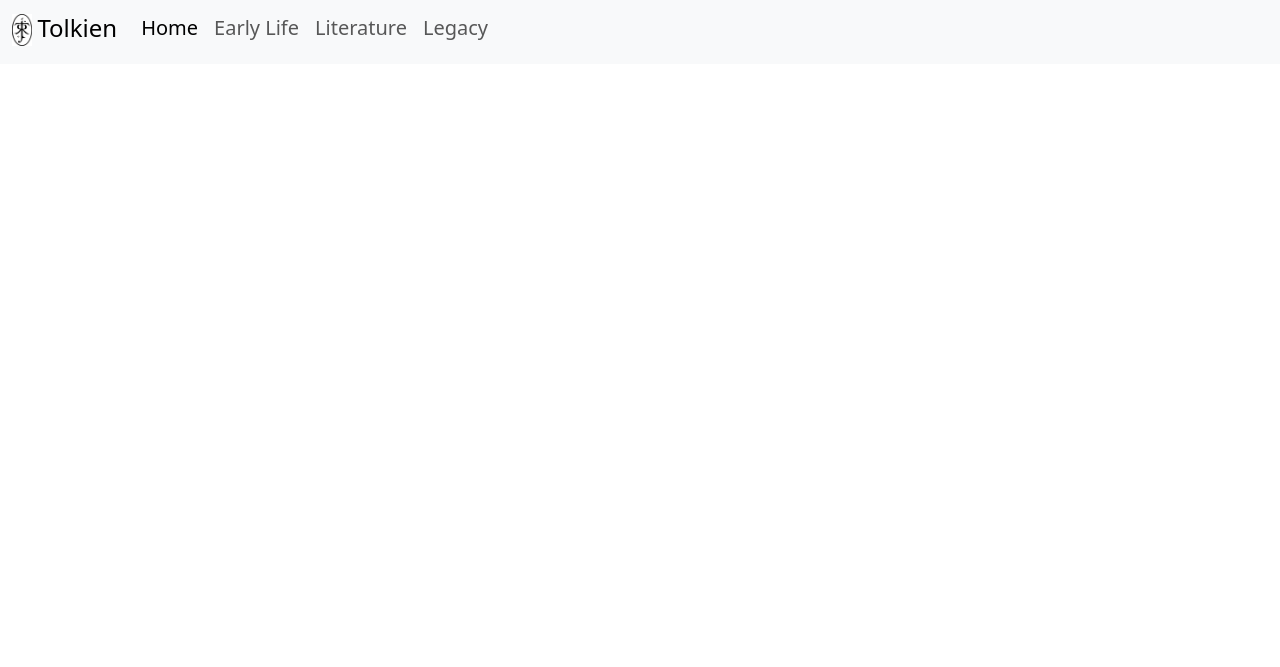
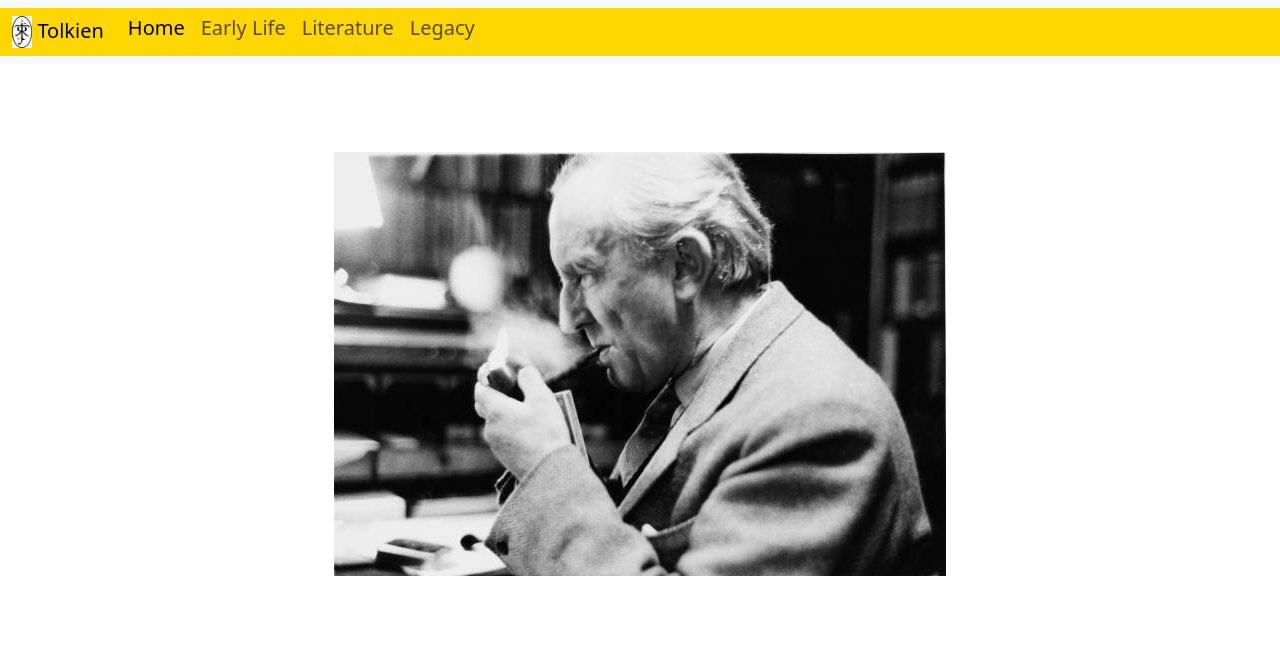
Before and after one commit to Ironmonkeynuts/CI-Milestone-Project-1, a plain HTML site: page index.html in a window 1280 px wide. Drawn offline with nearby package versions, Linux system fonts and the light colour scheme.

Commit message:
Added background color to navbar. Added hero-image back ground to home page (index.html).

```diff
--- a/Assets/CSS/style.css
+++ b/Assets/CSS/style.css
@@ -1,4 +1,11 @@
+/* Reset to zero */
+* {
+    margin: 0;
+    padding: 0;
+    border: 0;
+}
 
+/* Styled logo image in nav-bar */
 .navbar img {
     height: 2rem; /* Limit size of logo image */
     float: left; /* Float left of text */
@@ -8,3 +15,13 @@
 .navbar h4 {
     float: right; /* Float right of logo */
 }
+
+.navbar .container-fluid  {
+    background-color: gold; /* To make a vibrant header and nav-bar */
+}
+
+#hero-image {
+    height: 600px;
+    width: 100%;
+    background: url(../Images/jrrtolkien.jpg) no-repeat center center;
+}
--- a/index.html
+++ b/index.html
@@ -12,7 +12,7 @@
     <header>
         <nav class="navbar navbar-expand-lg bg-body-tertiary">
             <div class="container-fluid">
-              <a class="navbar-brand" href="index.html"><img src="Assets/Images/tolkien.png" ><h4>Tolkien</h4></a>
+              <a class="navbar-brand" href="index.html"><img src="Assets/Images/tolkien.png" >Tolkien</a>
               <button class="navbar-toggler" type="button" data-bs-toggle="collapse" data-bs-target="#navbarNavAltMarkup" aria-controls="navbarNavAltMarkup" aria-expanded="false" aria-label="Toggle navigation">
                 <span class="navbar-toggler-icon"></span>
               </button>
@@ -27,5 +27,11 @@
             </div>
           </nav>
     </header>
+    <content>
+      <section>
+        <div id="hero-image">
+        </div>
+      </section>
+    </content>
 </body>
 </html>
```
